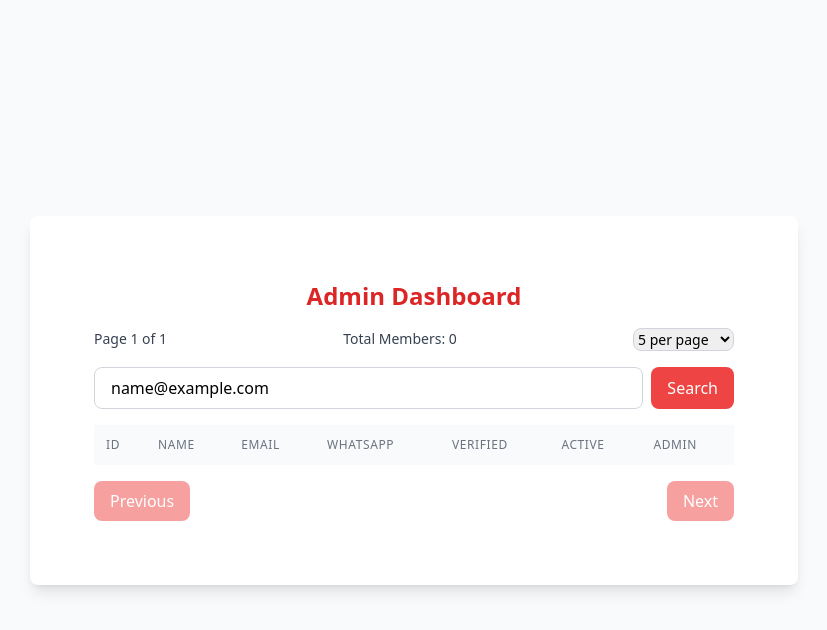
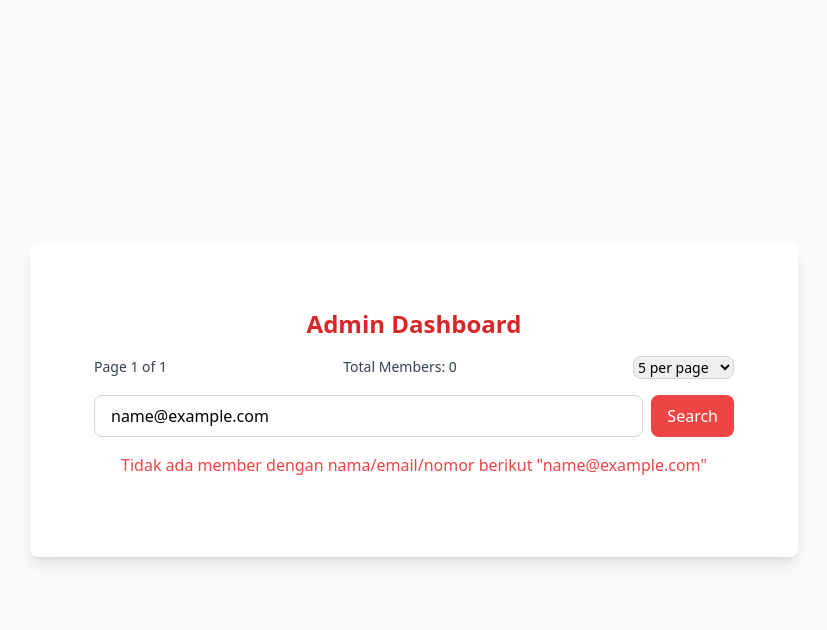
Before and after one commit to argadewanata/sc-member-front-end, a Nuxt app: page /admin in a window 1280 px wide. Both pictures are taken after typing "name@example.com" into the empty fields and a click on the button "Search". Shown: the top 630 px of the page, without its empty margins (226-1053 px from the left). Built offline with nearby package versions, Linux system fonts and the light colour scheme.

Commit message:
feat: add default value for search result

```diff
--- a/pages/admin.vue
+++ b/pages/admin.vue
@@ -18,7 +18,10 @@
                     Search
                 </button>
             </div>
-            <table class="min-w-full divide-y divide-gray-200">
+            <div v-if="members.length === 0 && searchQuery !== ''" class="text-center text-red-500 mb-4">
+                Tidak ada member dengan nama/email/nomor berikut "{{ searchQuery }}"
+            </div>
+            <table v-if="members.length > 0" class="min-w-full divide-y divide-gray-200">
                 <thead class="bg-gray-50">
                     <tr>
                         <th scope="col"
@@ -56,7 +59,7 @@
                     </tr>
                 </tbody>
             </table>
-            <div class="flex justify-between mt-4">
+            <div v-if="members.length > 0" class="flex justify-between mt-4">
                 <button @click="previousPage" :disabled="page === 1"
                     class="bg-red-500 text-white py-2 px-4 rounded-lg hover:bg-red-600 focus:outline-none disabled:opacity-50">
                     Previous
```
